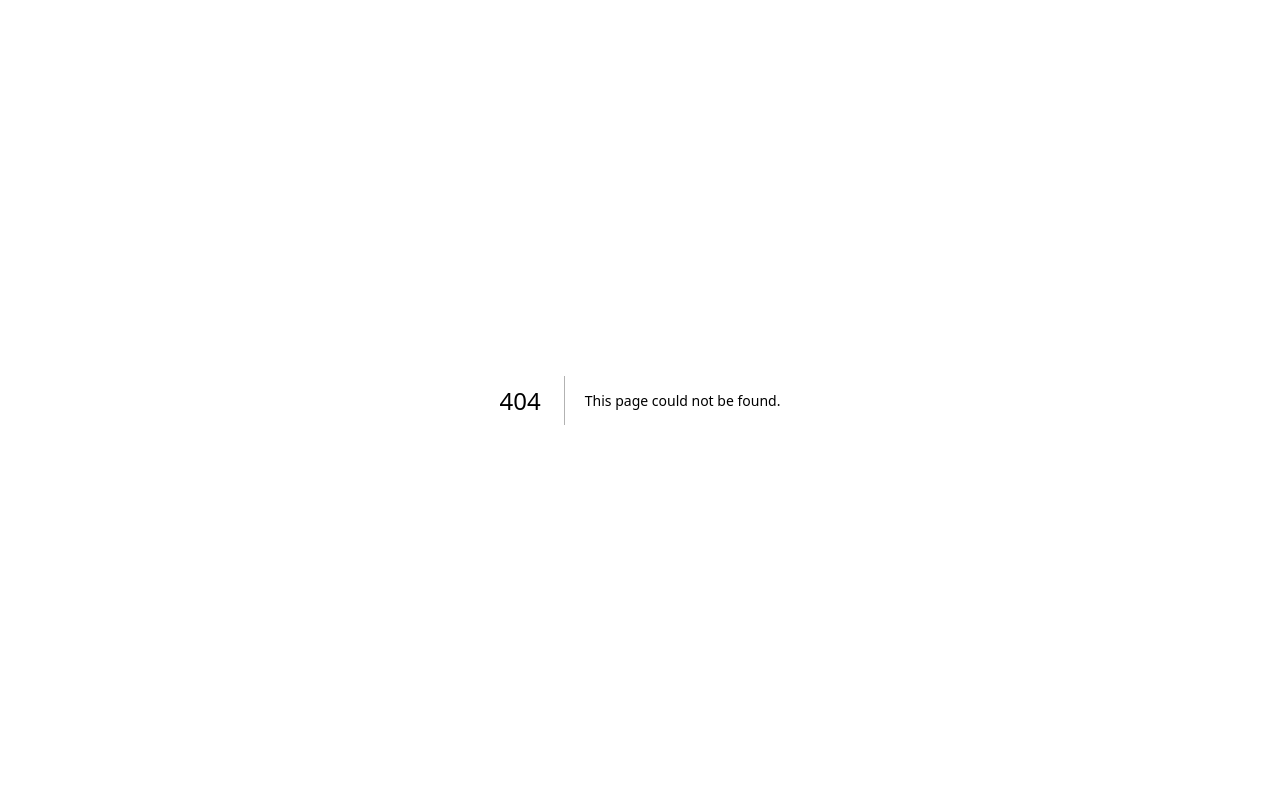
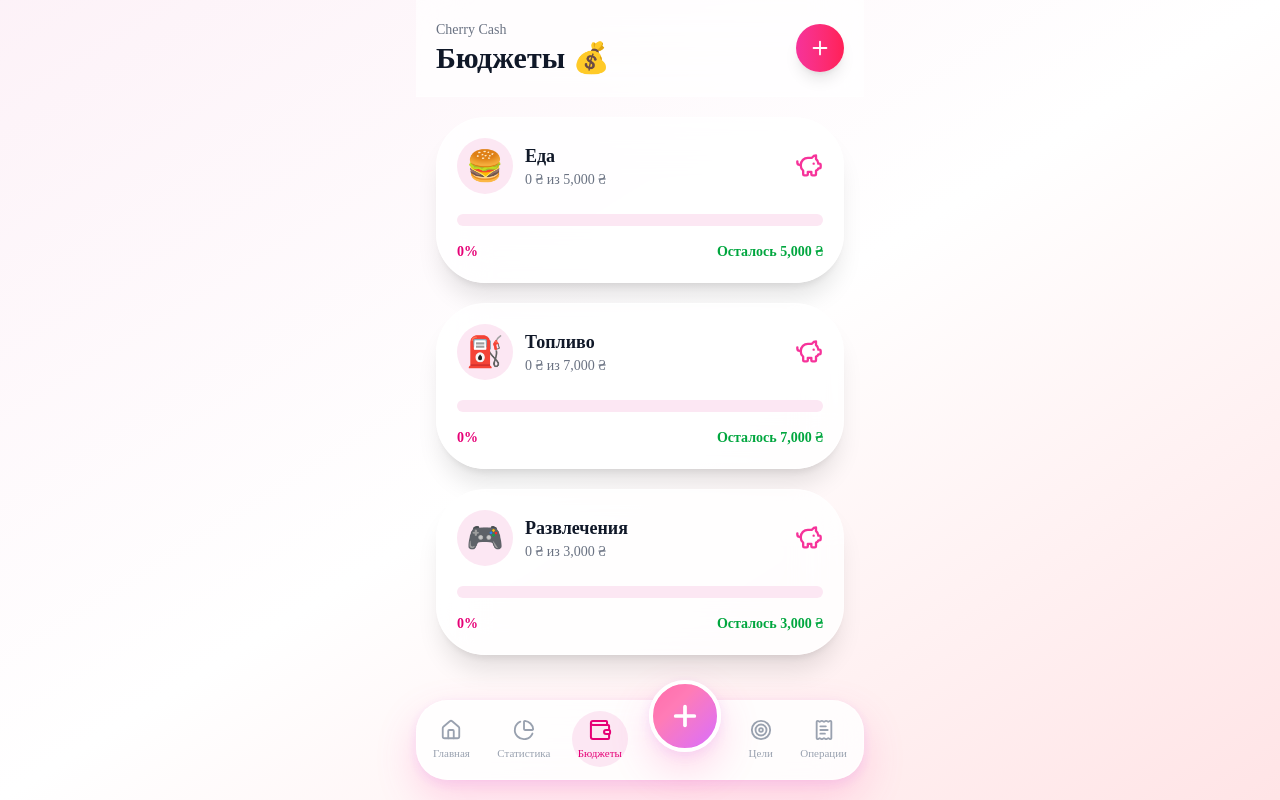
Before and after one commit to vv49chrgw7-source/cherry-cash, a Next.js app: page /budgets in a window 1280 px wide. Before the commit this address had no page. Built offline with nearby package versions, Linux system fonts and the light colour scheme.

Commit message:
Added transaction editing and improved modal

```diff
--- /dev/null
+++ b/app/budgets/page.tsx
@@ -0,0 +1,139 @@
+"use client";
+
+import { motion } from "framer-motion";
+import { PiggyBank, Plus } from "lucide-react";
+
+import BottomNavigation from "../components/BottomNavigation";
+import { useBudgets } from "../context/BudgetsContext";
+import { useTransactions } from "../context/TransactionsContext";
+
+export default function BudgetsPage() {
+  const { budgets } = useBudgets();
+  const { transactions } = useTransactions();
+
+  return (
+    <main className="mx-auto max-w-md pb-28">
+      <div className="sticky top-0 z-10 border-b border-white/40 bg-white/70 px-5 py-5 backdrop-blur-xl">
+        <div className="flex items-center justify-between">
+          <div>
+            <p className="text-sm text-gray-500">Cherry Cash</p>
+
+            <h1 className="text-3xl font-bold">
+              Бюджеты 💰
+            </h1>
+          </div>
+
+          <button
+            className="
+              flex
+              h-12
+              w-12
+              items-center
+              justify-center
+              rounded-2xl
+              bg-gradient-to-r
+              from-pink-500
+              to-rose-500
+              text-white
+              shadow-lg
+            "
+          >
+            <Plus size={22} />
+          </button>
+        </div>
+      </div>
+
+      <div className="space-y-5 p-5">
+        {budgets.map((budget, index) => {
+          const spent = transactions
+            .filter(
+              (t) =>
+                t.type === "expense" &&
+                t.category === budget.category
+            )
+            .reduce((sum, t) => sum + t.amount, 0);
+
+          const percent = Math.min(
+            (spent / budget.limit) * 100,
+            100
+          );
+
+          const remaining = budget.limit - spent;
+
+          return (
+            <motion.div
+              key={budget.id}
+              initial={{ opacity: 0, y: 25 }}
+              animate={{ opacity: 1, y: 0 }}
+              transition={{ delay: index * 0.08 }}
+              className="
+                rounded-3xl
+                border
+                border-white/50
+                bg-white/80
+                p-5
+                shadow-xl
+                backdrop-blur-xl
+              "
+            >
+              <div className="flex items-center justify-between">
+                <div className="flex items-center gap-3">
+                  <div className="flex h-14 w-14 items-center justify-center rounded-2xl bg-pink-100 text-3xl">
+                    {budget.emoji}
+                  </div>
+
+                  <div>
+                    <h2 className="text-lg font-bold">
+                      {budget.category}
+                    </h2>
+
+                    <p className="text-sm text-gray-500">
+                      {spent.toLocaleString()} ₴ из{" "}
+                      {budget.limit.toLocaleString()} ₴
+                    </p>
+                  </div>
+                </div>
+
+                <PiggyBank
+                  className="text-pink-500"
+                  size={28}
+                />
+              </div>
+
+              <div className="mt-5 h-3 overflow-hidden rounded-full bg-pink-100">
+                <motion.div
+                  initial={{ width: 0 }}
+                  animate={{ width: `${percent}%` }}
+                  transition={{ duration: 0.8 }}
+                  className="h-full rounded-full bg-gradient-to-r from-pink-500 to-rose-500"
+                />
+              </div>
+
+              <div className="mt-4 flex justify-between text-sm">
+                <span className="font-semibold text-pink-600">
+                  {percent.toFixed(0)}%
+                </span>
+
+                <span
+                  className={
+                    remaining >= 0
+                      ? "text-green-600 font-semibold"
+                      : "text-red-500 font-semibold"
+                  }
+                >
+                  {remaining >= 0
+                    ? `Осталось ${remaining.toLocaleString()} ₴`
+                    : `Перерасход ${Math.abs(
+                        remaining
+                      ).toLocaleString()} ₴`}
+                </span>
+              </div>
+            </motion.div>
+          );
+        })}
+      </div>
+
+      <BottomNavigation />
+    </main>
+  );
+}
--- a/app/components/BottomNavigation.tsx
+++ b/app/components/BottomNavigation.tsx
@@ -8,6 +8,7 @@ import {
   Target,
   Plus,
   ReceiptText,
+  Wallet,
 } from "lucide-react";
 import { motion } from "framer-motion";
 
@@ -77,7 +78,7 @@ export default function BottomNavigation() {
   return (
     <>
       <nav className="fixed bottom-5 left-1/2 z-50 w-[95%] max-w-md -translate-x-1/2">
-        <div className="glass shadow-pink flex h-20 items-center justify-between rounded-[32px] border border-white/40 px-6">
+        <div className="glass shadow-pink flex h-20 items-center justify-between rounded-[32px] border border-white/40 px-4">
 
           {navItem("/", <House size={22} />, "Главная")}
 
@@ -86,6 +87,12 @@ export default function BottomNavigation() {
             <ChartPie size={22} />,
             "Статистика"
           )}
+
+          {navItem(
+  "/budgets",
+  <Wallet size={22} />,
+  "Бюджеты"
+)}
 
           <motion.button
             whileTap={{ scale: 0.92 }}
--- /dev/null
+++ b/app/context/BudgetsContext.tsx
@@ -0,0 +1,101 @@
+"use client";
+
+import {
+  createContext,
+  useContext,
+  useEffect,
+  useState,
+} from "react";
+
+import { Budget } from "../types/budget";
+import { initialBudgets } from "../data/budgets";
+
+interface BudgetsContextType {
+  budgets: Budget[];
+
+  setBudgets: React.Dispatch<
+    React.SetStateAction<Budget[]>
+  >;
+
+  addBudget: (budget: Budget) => void;
+
+  updateBudget: (budget: Budget) => void;
+
+  deleteBudget: (id: number) => void;
+}
+
+const BudgetsContext =
+  createContext<BudgetsContextType | null>(null);
+
+export function BudgetsProvider({
+  children,
+}: {
+  children: React.ReactNode;
+}) {
+  const [budgets, setBudgets] =
+    useState<Budget[]>(() => {
+      if (typeof window === "undefined") {
+        return initialBudgets;
+      }
+
+      const saved =
+        localStorage.getItem("budgets");
+
+      return saved
+        ? JSON.parse(saved)
+        : initialBudgets;
+    });
+
+  useEffect(() => {
+    localStorage.setItem(
+      "budgets",
+      JSON.stringify(budgets)
+    );
+  }, [budgets]);
+
+  function addBudget(budget: Budget) {
+    setBudgets((prev) => [...prev, budget]);
+  }
+
+  function updateBudget(updated: Budget) {
+    setBudgets((prev) =>
+      prev.map((budget) =>
+        budget.id === updated.id
+          ? updated
+          : budget
+      )
+    );
+  }
+
+  function deleteBudget(id: number) {
+    setBudgets((prev) =>
+      prev.filter((budget) => budget.id !== id)
+    );
+  }
+
+  return (
+    <BudgetsContext.Provider
+      value={{
+        budgets,
+        setBudgets,
+        addBudget,
+        updateBudget,
+        deleteBudget,
+      }}
+    >
+      {children}
+    </BudgetsContext.Provider>
+  );
+}
+
+export function useBudgets() {
+  const context = useContext(BudgetsContext);
+
+  if (!context) {
+    throw new Error(
+      "useBudgets must be used inside BudgetsProvider"
+    );
+  }
+
+  return context;
+}
--- /dev/null
+++ b/app/data/budgets.ts
@@ -0,0 +1,25 @@
+import { Budget } from "../types/budget";
+
+export const initialBudgets: Budget[] = [
+  {
+    id: 1,
+    category: "Еда",
+    emoji: "🍔",
+    color: "#EC4899",
+    limit: 5000,
+  },
+  {
+    id: 2,
+    category: "Топливо",
+    emoji: "⛽",
+    color: "#10B981",
+    limit: 7000,
+  },
+  {
+    id: 3,
+    category: "Развлечения",
+    emoji: "🎮",
+    color: "#8B5CF6",
+    limit: 3000,
+  },
+];
--- a/app/providers.tsx
+++ b/app/providers.tsx
@@ -1,6 +1,7 @@
 "use client";
 
 import { Toaster } from "sonner";
+import { BudgetsProvider } from "./context/BudgetsContext";
 
 import { TransactionsProvider } from "./context/TransactionsContext";
 import { GoalsProvider } from "./context/GoalsContext";
@@ -13,6 +14,7 @@ export default function Providers({
   return (
 <TransactionsProvider>
   <GoalsProvider>
+    <BudgetsProvider>
       {children}
 
       <Toaster
@@ -29,6 +31,7 @@ export default function Providers({
           },
         }}
       />
+    </BudgetsProvider>
   </GoalsProvider>
 </TransactionsProvider>
   );
```
Lines whose indentation alone changed are shown as unchanged.
